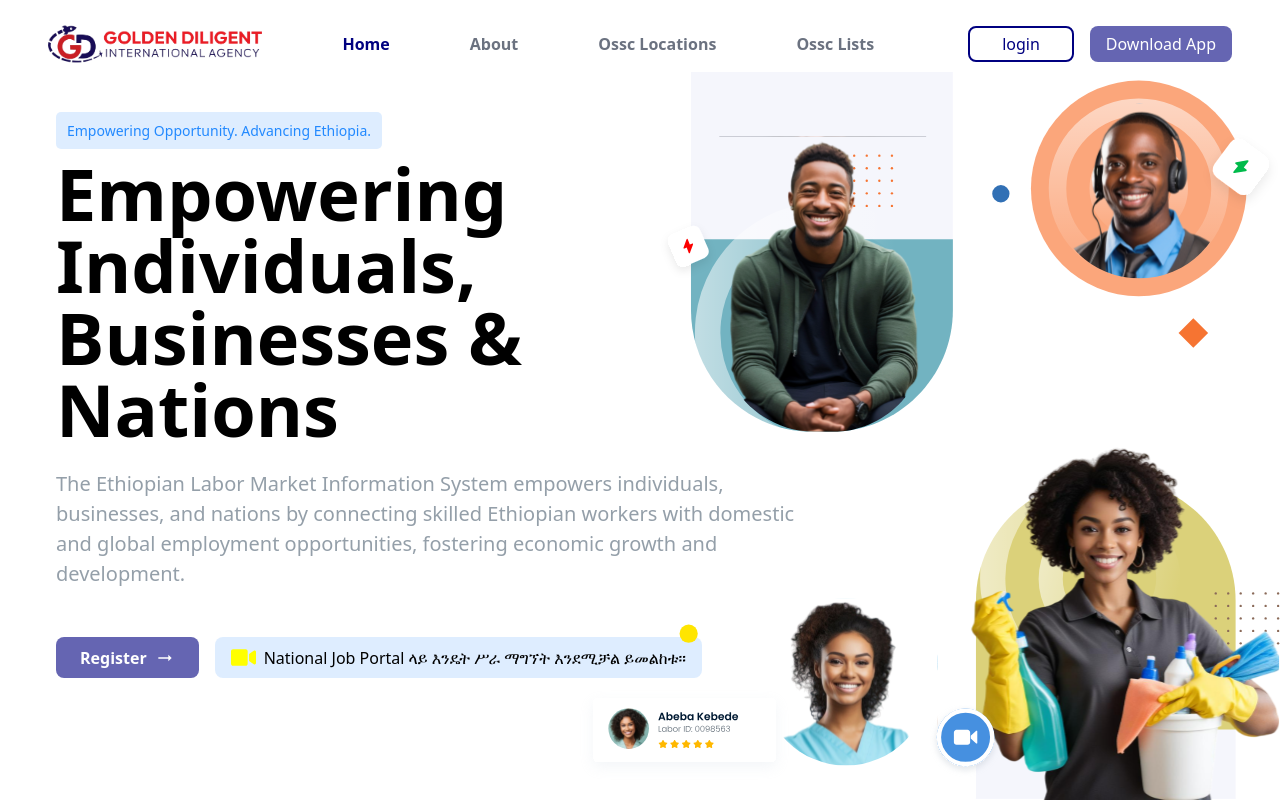
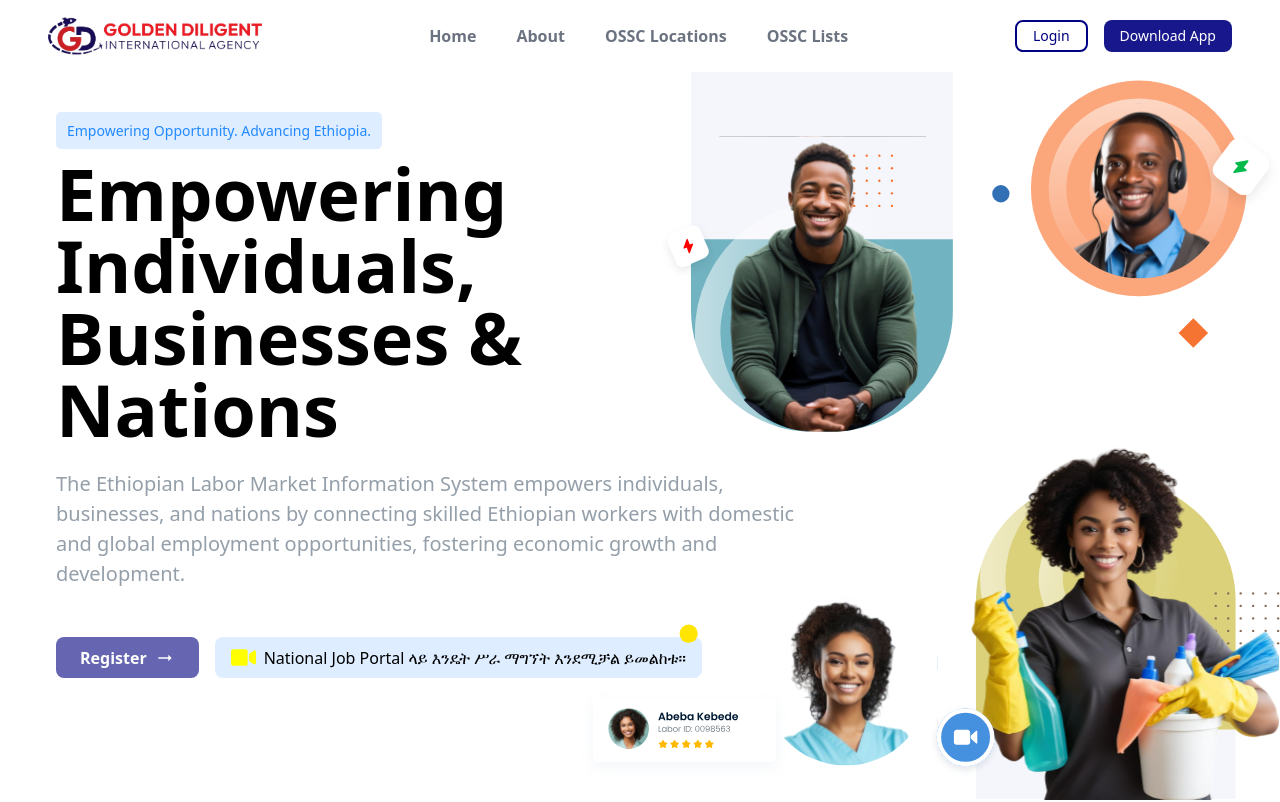
Before and after one commit to bereket-zemenu/golden-diligent, a React (Vite) app in the folder Frontend/: page / in a window 1280 px wide. Shown: the top 802 px of the page. Built offline with nearby package versions, Linux system fonts and the light colour scheme.

Commit message:
made the pageNav component responsive

```diff
--- a/Frontend/src/components/PageNav.jsx
+++ b/Frontend/src/components/PageNav.jsx
@@ -1,103 +1,146 @@
-/* eslint-disable no-unused-vars */
-/* eslint-disable react/no-unescaped-entities */
 import { useEffect, useState } from "react";
-import Link from "./Link";
 import { MdMenu } from "react-icons/md";
-import { useMediaQuery } from "react-responsive";
-import { useStores } from "../contexts/storeContext";
 import { IoCloseOutline } from "react-icons/io5";
 import { NavLink } from "react-router-dom";
 
 function PageNav() {
   const [isSticky, setIsSticky] = useState(false);
-  const isSmallScreen = useMediaQuery({ maxWidth: 640 });
-  const isMediumScreen = useMediaQuery({ minWidth: 641, maxWidth: 1024 });
-  const isLargeScreen = useMediaQuery({ minWidth: 1024 });
-  const [isHidden, setIsHidden] = useState(false);
+  const [isMenuOpen, setIsMenuOpen] = useState(false);
 
-  const { isOpen, handleIsOpen, setShowPages, showPages } = useStores();
   const handleScroll = () => {
     setIsSticky(window.scrollY > 50);
   };
 
   useEffect(() => {
     window.addEventListener("scroll", handleScroll);
-    return () => {
-      window.removeEventListener("scroll", handleScroll);
-    };
+    return () => window.removeEventListener("scroll", handleScroll);
   }, []);
-  useEffect(() => {
-    if (isLargeScreen) {
-      setIsHidden(true);
-    } else {
-      setIsHidden(false);
-    }
-  }, [isSmallScreen, isMediumScreen, isLargeScreen]);
 
   return (
-    <>
     <div
-        className={`fixed top-0 left-0 w-full z-[9999999999] bg-white flex justify-between items-center px-12 phone:px-2 mdphone:px-4 ptab:px-6 mtab:px-8 tablet:px-10 laptop:px-12 pt-6 pb-2 content-center items-center overflow-hidden ${
-          isSticky ? "shadow-bottom-only" : ""
-        }`}
+      className={`fixed top-0 left-0 w-full z-[9999999999] bg-white flex justify-between items-center
+        px-2 mdphone:px-4 ptab:px-6 tablet:px-10 laptop:px-12
+        py-4 transition-all duration-300 ${isSticky ? "shadow-md" : ""}`}
     >
+      {/* Logo */}
+      <div>
+        <img src="logo.png" className="h-8 tablet:h-10" alt="Logo" />
+      </div>
+
+      {/* Navigation Links */}
       <ul
-          className={`flex gap-20 justify-center items-center visible ${
-            isHidden ? "" : "hidden"
-          }`}
+        className={`hidden tablet:flex gap-6 laptop:gap-10 items-center transition-all duration-300`}
       >
-          <div className="">
-            <img src="logo.png" className="h-10" />
-          </div>
-          <li className="font-colasta group py-2 relative font-bold text-[#000080] capitalize text-base text-base hover:cursor-pointer hover:text-btn-bg-main transition-all duration-200">
+        <li className="group relative font-bold text-gray-500 hover:text-[#000080] capitalize">
           <NavLink
-              NavLink
             to="/"
-              className="before:inline-block before:content-[''] before:absolute before:bottom-[15%] before:w-full before:h-[2px] before:bg-btn-bg-main before:scale-x-0 before:origin-center group-hover:before:scale-x-100 before:transition-all before:duration-[200ms]"
+            className="before:block before:content-[''] before:absolute before:bottom-[-2px]
+              before:w-full before:h-[2px] before:bg-btn-bg-main before:scale-x-0
+              group-hover:before:scale-x-100 before:transition-transform duration-300"
           >
             Home
           </NavLink>
         </li>
+        <li className="group relative font-bold text-gray-500 hover:text-[#000080] capitalize">
+          <NavLink to="/about">About</NavLink>
+        </li>
+        <li className="group relative font-bold text-gray-500 hover:text-[#000080] capitalize">
+          <NavLink to="/locations">OSSC Locations</NavLink>
+        </li>
+        <li className="group relative font-bold text-gray-500 hover:text-[#000080] capitalize">
+          <NavLink to="/lists">OSSC Lists</NavLink>
+        </li>
+      </ul>
 
-          <li className="font-colasta group py-2 relative font-bold text-gray-500 hover:text-[#000080] capitalize text-base text-base hover:cursor-pointer hover:text-btn-bg-main transition-hover duration-200">
+      {/* Login and Download */}
+      <div className="hidden tablet:flex gap-4">
+        <NavLink
+          to="/auth"
+          className="px-4 py-1 border-2 border-[#000080] text-[#000080] rounded-lg text-sm"
+        >
+          Login
+        </NavLink>
+        <button className="px-4 py-1 bg-[#000080] opacity-90 hover:opacity-100 text-white rounded-lg text-sm">
+          Download App
+        </button>
+      </div>
+
+      {/* Mobile Menu Toggle */}
+      <div className="flex tablet:hidden">
+        {isMenuOpen ? (
+          <IoCloseOutline
+            size={30}
+            onClick={() => setIsMenuOpen(false)}
+            className="cursor-pointer"
+          />
+        ) : (
+          <MdMenu
+            size={30}
+            onClick={() => setIsMenuOpen(true)}
+            className="cursor-pointer"
+          />
+        )}
+      </div>
+
+      {/* Mobile Menu */}
+      {isMenuOpen && (
+        <div className="absolute top-[60px] left-0 w-full bg-white shadow-md py-4 px-6 tablet:hidden">
+          <ul className="flex flex-col gap-4">
+            <li>
+              <NavLink
+                to="/"
+                onClick={() => setIsMenuOpen(false)}
+                className="block text-gray-500 hover:text-[#000080] font-semibold"
+              >
+                Home
+              </NavLink>
+            </li>
+            <li>
               <NavLink
                 to="/about"
-              className="before:block before:content-[''] before:absolute before:bottom-[15%] before:w-full before:h-[2px] before:bg-btn-bg-main before:scale-x-0 before:origin-center group-hover:before:scale-x-100 before:transition-all before:duration-[200ms]"
+                onClick={() => setIsMenuOpen(false)}
+                className="block text-gray-500 hover:text-[#000080] font-semibold"
               >
-              about
+                About
               </NavLink>
             </li>
-          <li className="font-colasta group py-2 relative font-bold text-gray-500 hover:text-[#000080] capitalize text-base text-base hover:cursor-pointer hover:text-btn-bg-main transition-hover duration-200">
+            <li>
               <NavLink
-              to="/about"
-              className="before:block before:content-[''] before:absolute before:bottom-[15%] before:w-full before:h-[2px] before:bg-btn-bg-main before:scale-x-0 before:origin-center group-hover:before:scale-x-100 before:transition-all before:duration-[200ms]"
+                to="/locations"
+                onClick={() => setIsMenuOpen(false)}
+                className="block text-gray-500 hover:text-[#000080] font-semibold"
               >
-              Ossc Locations
+                OSSC Locations
               </NavLink>
             </li>
-
-          <li className="font-colasta group py-2 relative font-bold text-gray-500 hover:text-[#000080] capitalize text-base text-base hover:cursor-pointer hover:text-btn-bg-main transition-hover duration-200">
+            <li>
               <NavLink
-              to="/about"
-              className="before:block before:content-[''] before:absolute before:bottom-[15%] before:w-full before:h-[2px] before:bg-btn-bg-main before:scale-x-0 before:origin-center group-hover:before:scale-x-100 before:transition-all before:duration-[200ms]"
+                to="/lists"
+                onClick={() => setIsMenuOpen(false)}
+                className="block text-gray-500 hover:text-[#000080] font-semibold"
               >
-              Ossc Lists
+                OSSC Lists
               </NavLink>
             </li>
           </ul>
-        <div className="flex gap-4 ml-8">
+          <div className="mt-6 flex flex-col gap-2">
             <NavLink
               to="/auth"
-            className="px-8 py-[4px] border-2 border-[#000080] text-[#000080] rounded-lg"
+              onClick={() => setIsMenuOpen(false)}
+              className="w-full text-center border-2 border-[#000080] text-[#000080] rounded-lg py-1"
             >
-            login
+              Login
             </NavLink>
-          <button className="px-4 py-[4px] bg-[#000080]  opacity-[0.6] hover:opacity-[0.7] transition-200 text-white rounded-lg">
+            <button
+              onClick={() => setIsMenuOpen(false)}
+              className="w-full bg-[#000080] text-white rounded-lg py-1"
+            >
               Download App
             </button>
           </div>
         </div>
-    </>
+      )}
+    </div>
   );
 }
 
```
Lines whose indentation alone changed are shown as unchanged.
